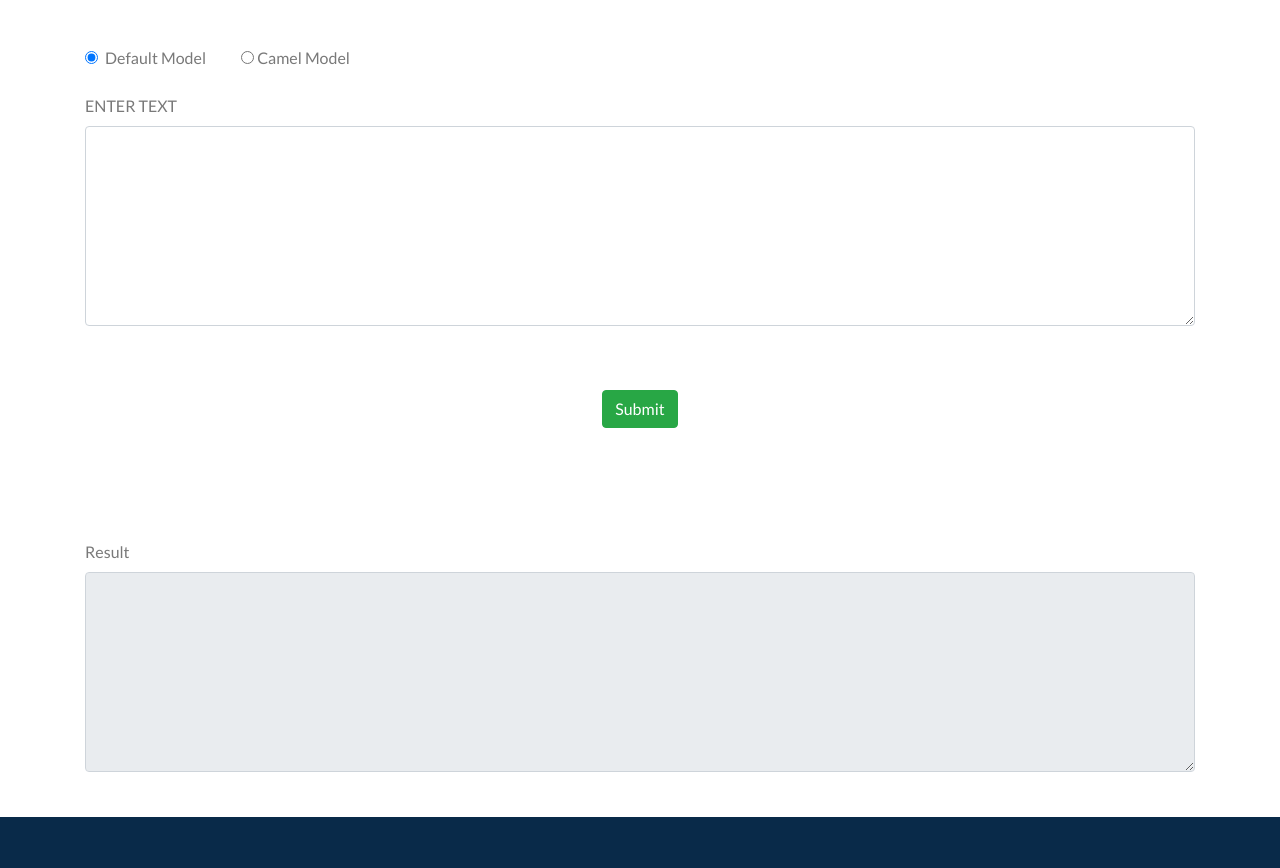
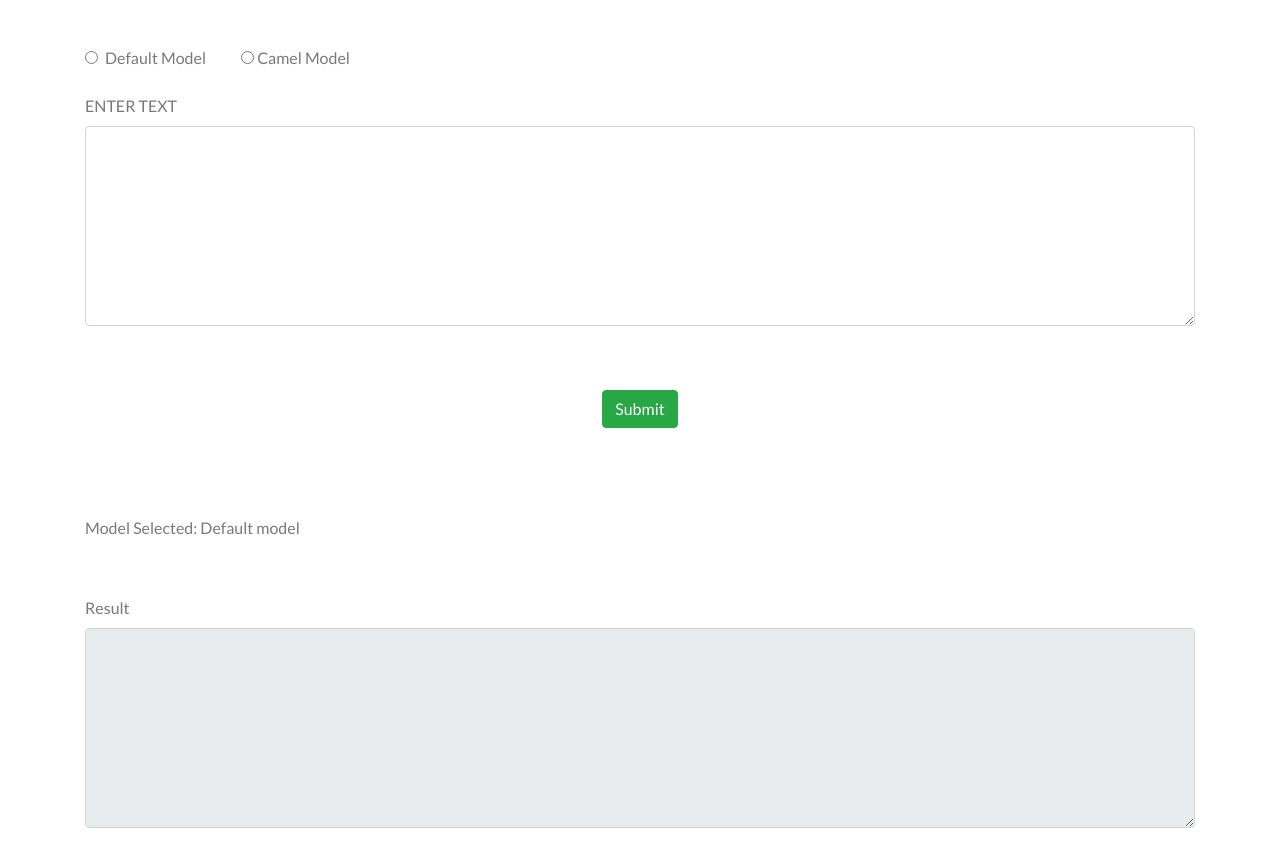
Before and after one commit to bodasadallah/Arabic-NER, a Flask app: page /service in a window 1280 px wide. Shown: the part 114-982 px from the top of the page. Run offline with Flask 2, Linux system fonts and the light colour scheme; parts of the project's set-up code (start-up, migrations or seed data) failed here and were passed over; some libraries are stand-ins or nearby versions.

Commit message:
fix radio buttons

```diff
--- a/app.py
+++ b/app.py
@@ -39,7 +39,17 @@ def test():
         print(inp)
         options = request.form.get('options')
         print(options)
-        if(options == "Default"):
+        if(options == "camel"):
+            sentence = helper.prepare_sentence(inp)
+            task, labels , tokens = test_camel(sentence)
+            res = helper.get_separate_entities(labels, tokens)
+            links = helper.get_wiki_urls(res)
+            size = len(res)
+            #task = helper.final_result(task)
+            print(task)
+            return render_template('service.html', task=task, inp=inp, res=res, size=size, links=links, model="Camel model")
+
+        else:
             sentence = helper.prepare_sentence(inp)
             #task = test_camel(sentence)
             task, labels, tokens= predict_sent(sentence)
@@ -51,18 +61,9 @@ def test():
             links = helper.get_wiki_urls(res)
             # task = helper.final_result(task)
             size = len(res)
-            return render_template('service.html', task=task, inp=inp, res=res, size=size, links=links)
-        else:
-            sentence = helper.prepare_sentence(inp)
-            task, labels , tokens = test_camel(sentence)
-            res = helper.get_separate_entities(labels, tokens)
-            links = helper.get_wiki_urls(res)
-            size = len(res)
-            #task = helper.final_result(task)
-            print(task)
-            return render_template('service.html', task=task, inp=inp, res=res, size=size, links=links)
+            return render_template('service.html', task=task, inp=inp, res=res, size=size, links=links, model="Default model")
     else:
-        return render_template('service.html', task='', inp='', res=[], size=0, links=[])
+        return render_template('service.html', task='', inp='', res=[], size=0, links=[], model="Default model")
 
 @app.route('/faq')
 def faq():
--- a/templates/service.html
+++ b/templates/service.html
@@ -41,7 +41,6 @@
           name="options"
           id="Default"
           value="Default"
-          checked
         />
         <label
           class="form-check-label"
@@ -90,6 +89,8 @@
       >
         <input type="submit" value="Submit" class="btn btn-success but" />
       </div>
+      <br>
+      <label style="font-size: 16px;">Model Selected: {{model}}</label>
       <!--result with links to wikedpidea-->
       <div dir="rtl" style="text-align: right">
         {% for i in range(0, size) %} {% if (res[i][1] == 0) %}
```
